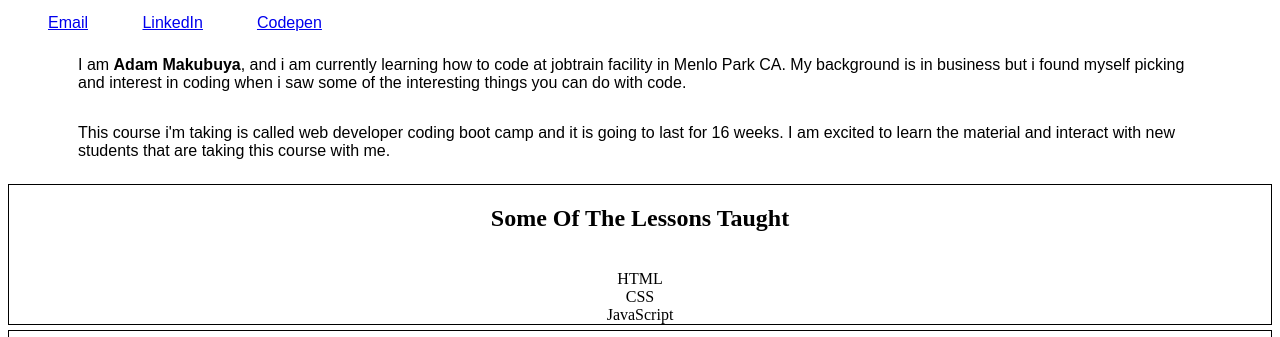
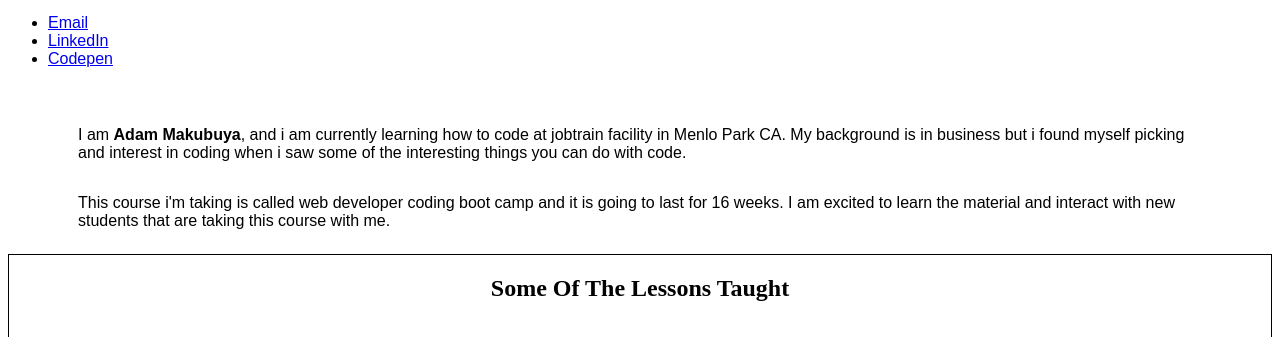
Before and after one commit to carxyz/carxyz.github.io, a plain HTML site: page index.html in a window 1280 px wide. Shown: the part 92-429 px from the top of the page. Drawn offline with Linux system fonts and the light colour scheme.

Commit message:
new edits

```diff
--- a/index.html
+++ b/index.html
@@ -1,5 +1,6 @@
 <!DOCTYPE html>
-<html>
+
+<html lang="en-us">
 
 <head>
    <title> My Portfolio </title>
@@ -8,19 +9,21 @@
 
 <body>
   <div class="body">
-<div class="header">
+<header>
   <h1><em>Learn 2 Develop</em></h1>
 </div>
-
-<ul class="nav">
+<nav>
+<ul>
 <li> <a href="mailto:makub_adam@yahoo.com">Email</a> </li>
 <li> <a href="https://www.linkedin.com/in/adam-makubuya-555810104?trk=hp-identity-nameLinkdIn">LinkedIn</a></li>
 <li><a href="http://codepen.io/makadam/"> Codepen</a></li>
 </ul>
+</nav>
+</header>
 
 <div class="content-section">
-
-  <P> I am <strong>Adam Makubuya</strong>, and i am currently learning how to code at jobtrain facility
+<main>
+  <p> I am <strong>Adam Makubuya</strong>, and i am currently learning how to code at jobtrain facility
     in Menlo Park CA. My background is in business but i found myself picking and interest in
     coding when i saw some of the interesting things you can do with code.
   </p>
@@ -28,6 +31,7 @@
     is called web developer coding boot camp and it is going to last for 16 weeks. I am excited to learn
     the material and interact with new students that are taking this course with me.
   </p>
+</main>
 
 <div class="otherlists">
 <h2> Some Of The Lessons Taught</h2>
--- a/styles/main.css
+++ b/styles/main.css
@@ -2,7 +2,7 @@ em {
   font-size:100%;
 }
 
-.nav li {
+nav {
   display: inline;
   padding-right: 50px;
   margin-right: auto;
@@ -18,14 +18,11 @@ h1{
 
 }
 
-.header{
+header{
   border:1px solid;
   background-color: beige;
   background-image: url('https://encrypted-tbn2.gstatic.com/images?q=tbn:ANd9GcQ5oHV86QNTJKz1ECjsGg-SkAMMmcTjCuC7gEwpD-IVmeWxPFbVwQ');
 text-align: center;
-}
-.nav li:last-child {
-  padding-left:
 }
 p {
 font-family: sans-serif;
```
